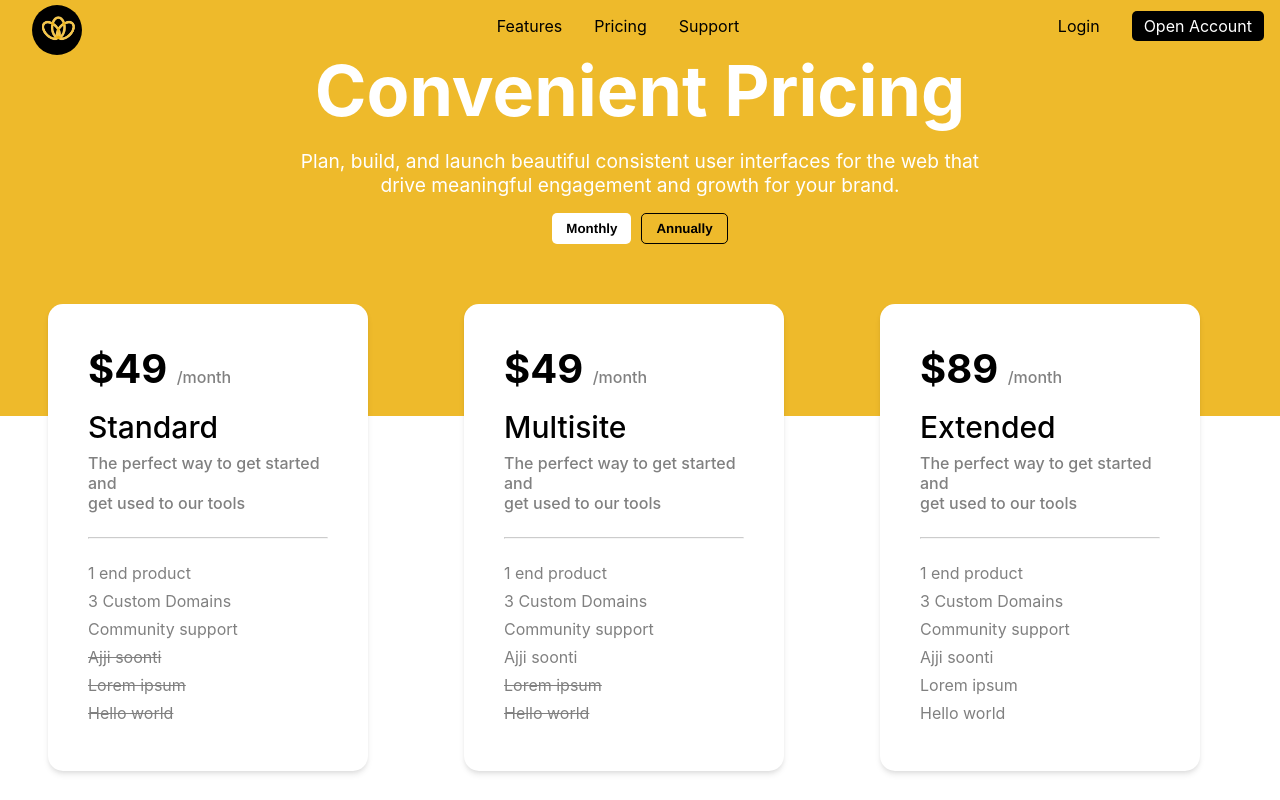
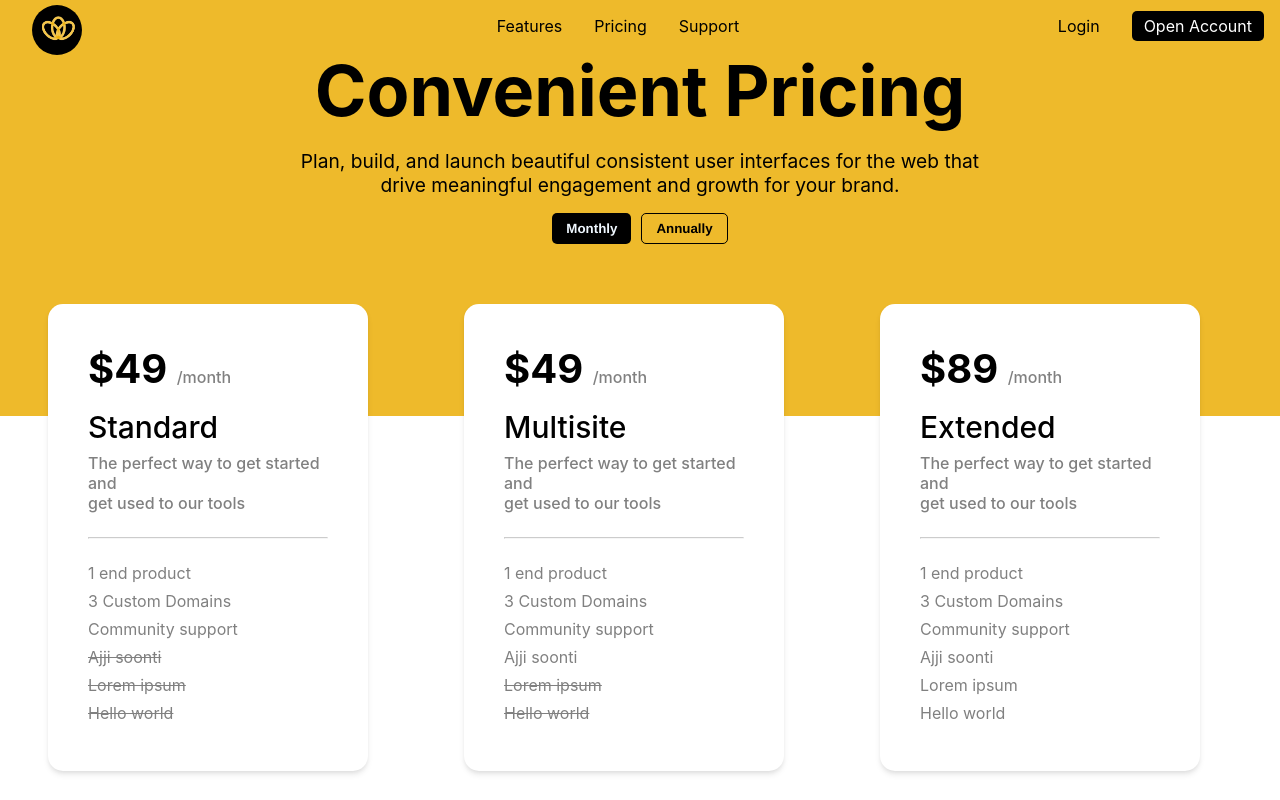
Before and after one commit to HRFocus/HRFocusFE, a React (Create React App) app: page /pricing in a window 1280 px wide. Built offline with nearby package versions, Linux system fonts and the light colour scheme.

Commit message:
changed the color of the heading

```diff
--- a/src/pages/Pricing/Pricing.css
+++ b/src/pages/Pricing/Pricing.css
@@ -10,14 +10,14 @@
   }
 
   .pricing-intro > h1 {
-    color: white;
+    color: black;
     font-size: 70px;
     text-align: center;
   }
 
   .pricing-para {
     margin: 1rem 0rem;
-    color: white;
+    /* color: white; */
     font-size: larger;
     justify-content: center;
     text-align: center;
@@ -29,11 +29,15 @@
   }
 
   .pricing-buttons button {
-    background-color: white;
+    background-color: black;
+    color: aliceblue;
     border: none;
     font-weight: 600;
     padding: 7px 14px;
     margin: 0 5px;
+  }
+  .pricing-buttons :nth-child(2){
+    color: black;
   }
   .pricing-buttons :nth-child(2){
     background-color: transparent;
```
